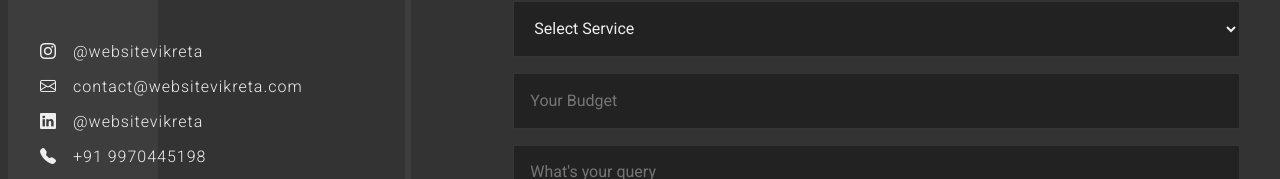
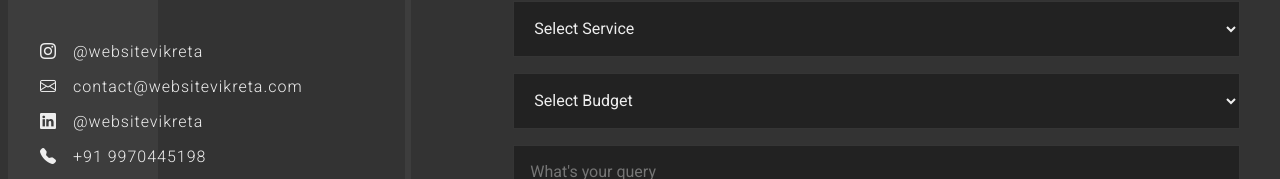
Before and after one commit to website-vikreta/website-vikreta.github.io, a React (Create React App) app: page /contact in a window 1280 px wide. Shown: the part 444-623 px from the top of the page. Built offline with nearby package versions, Linux system fonts and the light colour scheme.

Commit message:
ContactUS budget fix

```diff
--- a/src/components/ContactForm.js
+++ b/src/components/ContactForm.js
@@ -135,7 +135,13 @@ const ContactForm = () => {
             <span className="error">{serviceErr != null ? serviceErr : ""}</span>
          </div>
          <div className="form-group">
-            <input type="text" className="form-control" name="budget" placeholder="Your Budget" value={budget} onChange={(e) => setBudget(e.target.value)} />
+            <select className="form-control" name="budget" value={budget} onChange={(e) => setBudget(e.target.value)}>
+               <option value="">Select Budget</option>
+               <option value="$0 - $1000">$0 - $1000</option>
+               <option value="$1000 - $5000">$1000 - $5000</option>
+               <option value="$5000 - $20000">$5000 - $20000</option>
+               <option value="$20000 onwards">$20000 onwards</option>
+            </select>
             <span className="error">{budgetErr != null ? budgetErr : ""}</span>
          </div>
          <div className="form-group">
```
